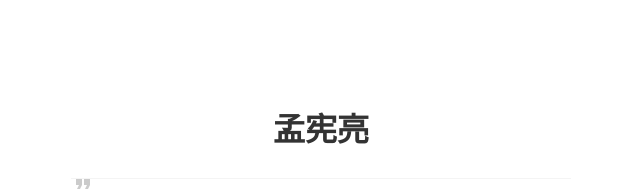
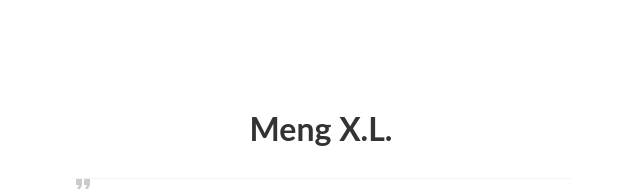
Before and after one commit to mengxianliang/mengxianliang.github.io, a plain HTML site: page index.html in a window 1280 px wide. Shown: the top 195 px of the page, without its empty margins (319-959 px from the left). Drawn offline with Linux system fonts and the light colour scheme.

Commit message:
更改了细节

```diff
--- a/index.html
+++ b/index.html
@@ -4,7 +4,7 @@
     <meta charset="utf-8"/>
     <meta http-equiv="X-UA-Compatible" content="IE=edge">
     <meta name="viewport" content="width=device-width, initial-scale=1, maximum-scale=1">
-    <title>孟宪亮</title>
+    <title>MengXianLiang</title>
     <link rel="stylesheet" type="text/css" href="assets/css/main.css"/>
 </head>
 
@@ -12,7 +12,7 @@
 <div class="vi">
     <div class="sidebar">
         <div class="header">
-            <h1>孟宪亮</h1>
+            <h1>Meng X.L.</h1>
             <div class="quote">
                 <p class="quote-text animate-init">行止无定，随遇而安，心安乐处，便是身安乐处。</p>
                 <p class="quote-author animate-init">《天龙八部》—— <strong>金庸</strong></p>
```
